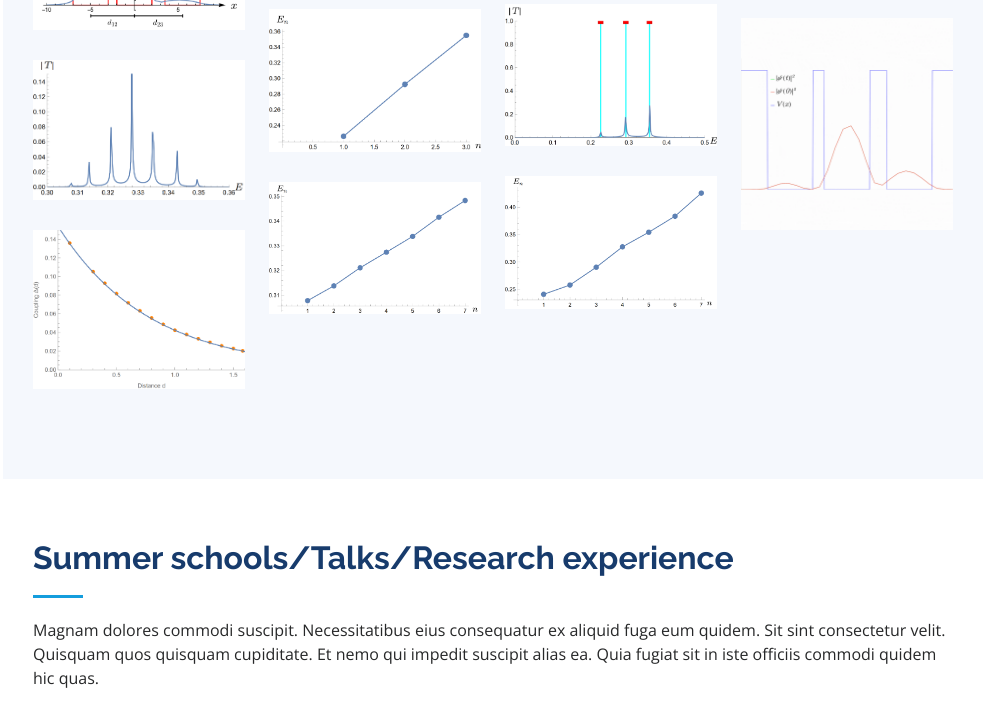
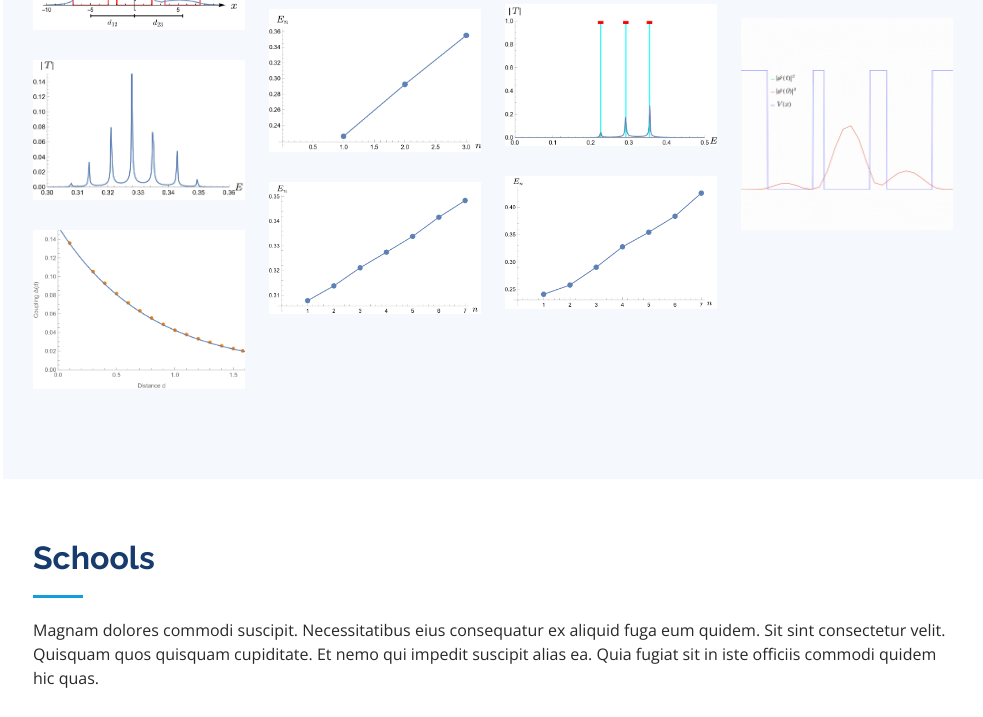
Before and after one commit to JGSantiagoGarcia/JGSantiagoGarcia.github.io, a plain HTML site: page index.html in a window 1280 px wide. Shown: the part 5604-6321 px from the top of the page, without its empty margins (297-1280 px from the left). Drawn offline with nearby package versions, Linux system fonts and the light colour scheme.

Commit message:
Update index.html

```diff
--- a/index.html
+++ b/index.html
@@ -772,7 +772,7 @@
       <div class="container">
 
         <div class="section-title">
-          <h2>Summer schools/Talks/Research experience</h2>
+          <h2>Schools</h2>
           <p>Magnam dolores commodi suscipit. Necessitatibus eius consequatur ex aliquid fuga eum quidem. Sit sint consectetur velit. Quisquam quos quisquam cupiditate. Et nemo qui impedit suscipit alias ea. Quia fugiat sit in iste officiis commodi quidem hic quas.</p>
         </div>
 
```
